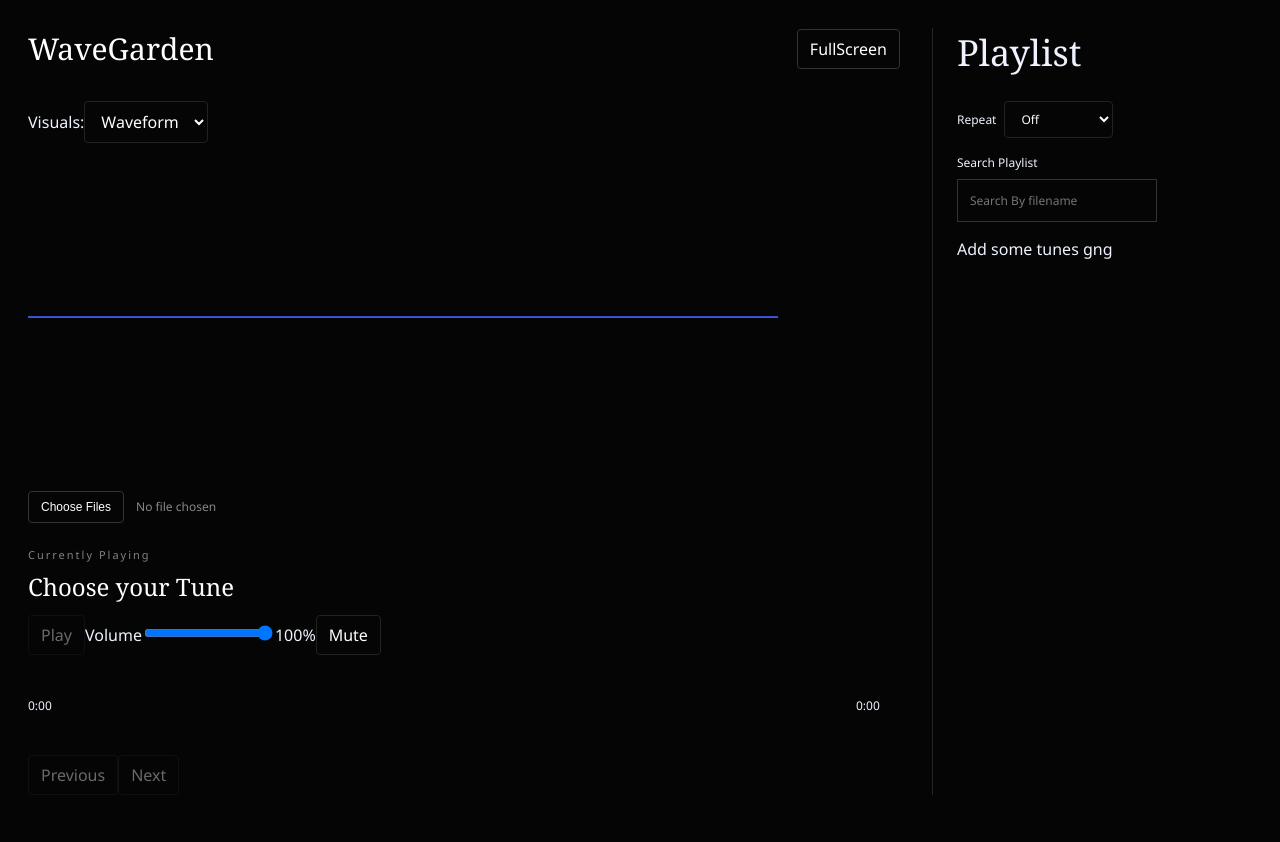
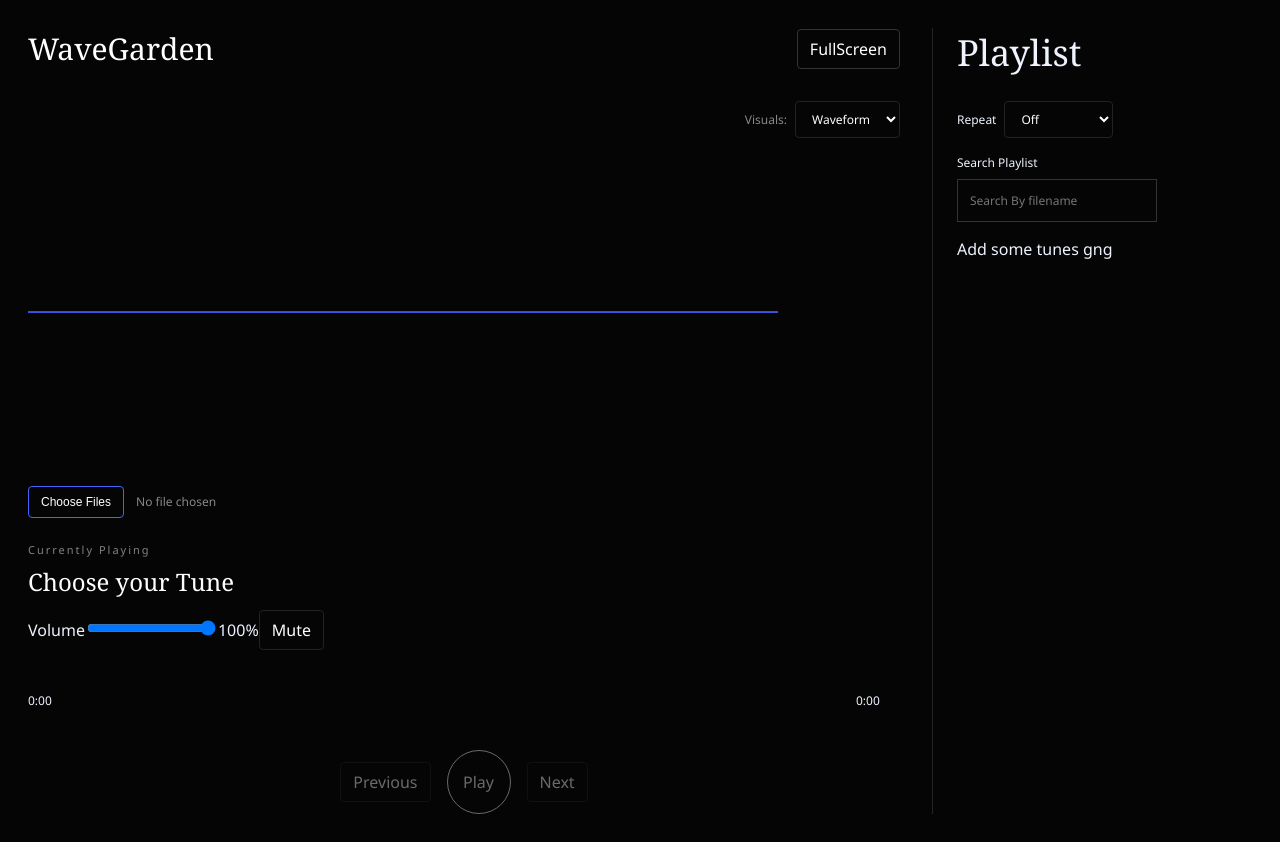
Before and after one commit to the-degenerate-otaku/Comeback---Music-Visualizer, a React (Vite) app: page / in a window 1280 px wide. Built offline with nearby package versions, Linux system fonts and the light colour scheme.

Commit message:
Pause play button align corrected

```diff
--- a/src/App.css
+++ b/src/App.css
@@ -276,3 +276,52 @@ input[type="file"]::file-selector-button {
 input[type="file"]::file-selector-button:hover {
   border-color: #4263ff;
 }
+
+input[type="file"] {
+  color :#888;
+  font-size: 12px;
+}
+
+input[type="file"]::file-selector-button {
+  margin-right: 12px;
+  padding: 8px 12px;
+  color: #ffffff;
+  background: transparent;
+  border: 1px solid #333;
+  border-radius: 4px;
+  cursor: pointer;
+}
+
+input[type="file"]::file-selector-button {
+  border-color: #4263ff;
+
+}
+
+.Visualising {
+  display: flex;
+  align-items: center;
+  justify-content: flex-end;
+  gap: 8px;
+  color: #888;
+  font-size: 12px;
+}
+
+select option{
+  color: #ffffff;
+  background: #111;
+}
+
+.Asian {
+  display: flex;
+  align-items: center;
+  justify-content: center;
+  gap: 16px;
+  margin-top: 16px;
+}
+.Asian button:nth-child(2) {
+  width: 64px;
+  height: 64px;
+  padding: 0px;
+  border-radius: 32px;
+  border-color: #ffffff;
+}
--- a/src/App.jsx
+++ b/src/App.jsx
@@ -432,7 +432,7 @@ export default function App() {
             FullScreen
           </button>
         </header>
-        <label>
+        <label className="Visualising">
           Visuals:{""}
           <select value={mode}
             onChange={(event) =>
@@ -497,14 +497,6 @@ export default function App() {
             setMuted(event.currentTarget.muted);
           }}
         />
-
-
-        <button
-          type="button"
-          onClick={togglePlayback}
-          disabled={!file}>
-          {isPlaying ? "Pause" : "Play"}
-        </button>
 
         <label>
           Volume
@@ -601,12 +593,19 @@ export default function App() {
           <span>{formatTime(duration)}</span>
         </div>
 
-        <div>
-          <button
+        <div className="Asian">
+           <button
             type="button"
             disabled={playlist.indexOf(file) <= 0}
             onClick={() => changeTrack(-1)}>
             Previous
+          </button>
+
+          <button
+            type="button"
+            onClick={togglePlayback}
+            disabled={!file}>
+            {isPlaying ? "Pause" : "Play"}
           </button>
 
           <button
```
